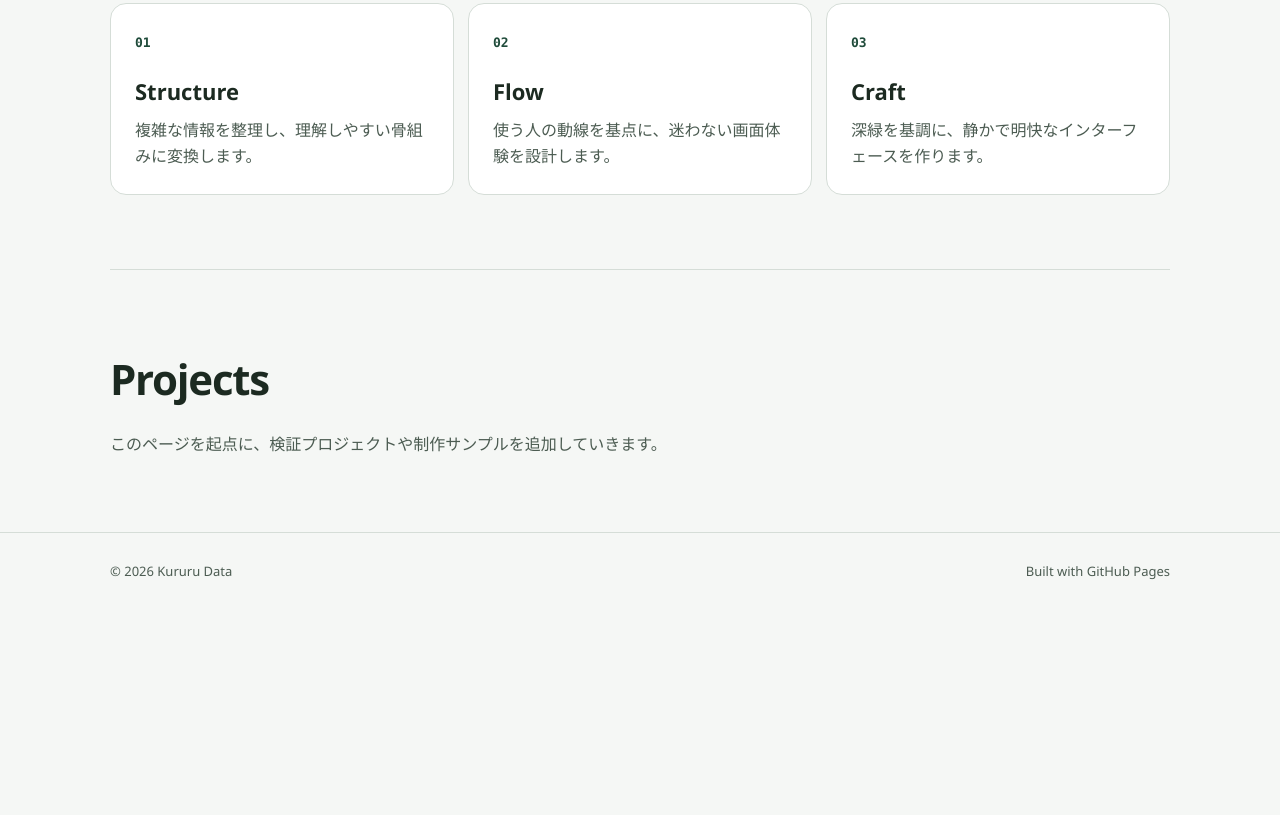
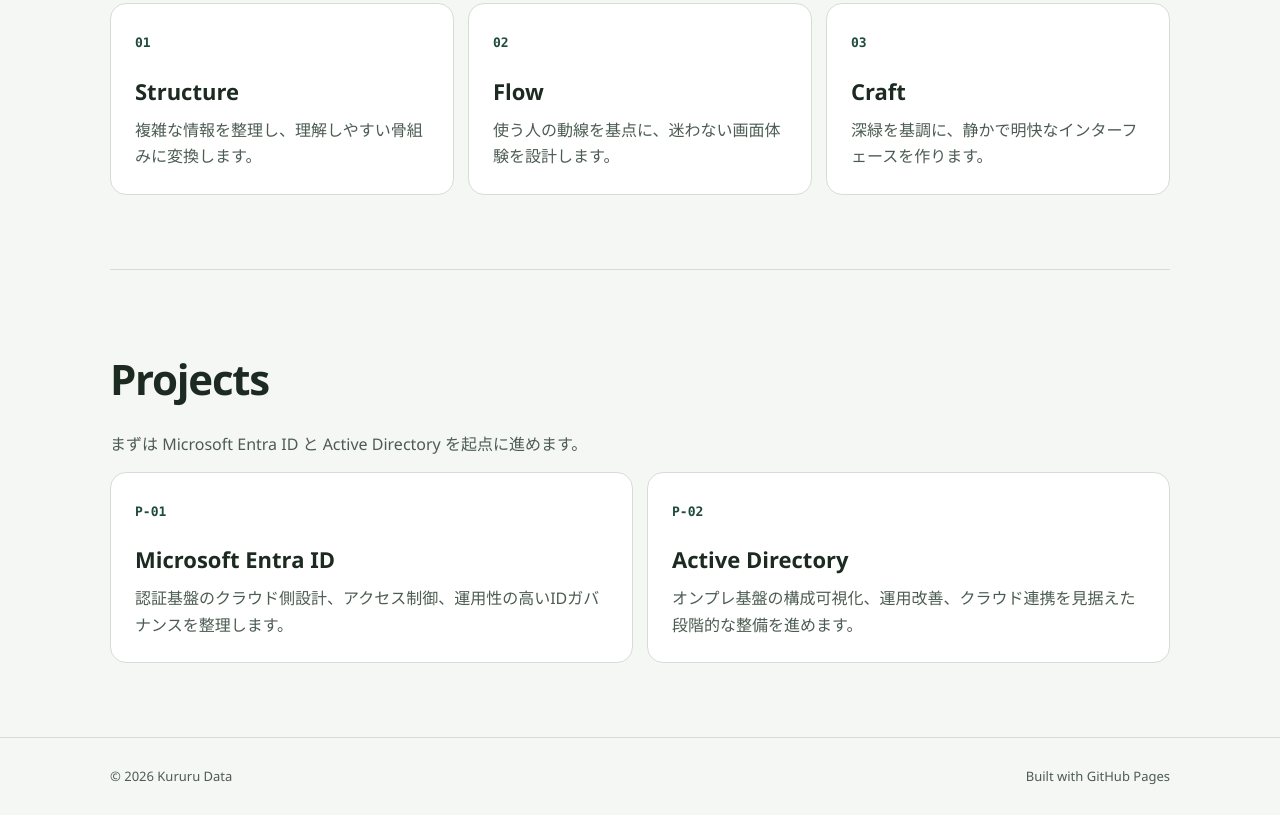
Before and after one commit to kururudata-ux/kururudata-ux.github.io, a plain HTML site: page index.html in a window 1280 px wide. Shown: the part 1097-1912 px from the top of the page. Before the commit the page ends 1707 px from the top, so only its background shows below. Drawn offline with Linux system fonts and the light colour scheme.

Commit message:
Add Entra ID and AD as first projects
Update Projects section to start with Microsoft Entra ID and Active Directory.

Co-authored-by: Copilot <223556219+Copilot@users.noreply.github.com>

```diff
--- a/index.html
+++ b/index.html
@@ -37,6 +37,7 @@
     section{padding:74px 0;border-top:1px solid var(--line)}
     h2{margin:0 0 18px;font-size:clamp(28px,4vw,42px);letter-spacing:-.03em}
     .grid{display:grid;grid-template-columns:repeat(3,1fr);gap:14px}
+    .projects-grid{display:grid;grid-template-columns:repeat(2,1fr);gap:14px}
     .card{background:var(--surface);border:1px solid var(--line);border-radius:16px;padding:24px}
     .num{color:var(--deep);font:700 13px Consolas,monospace}
     .card h3{margin:18px 0 8px;font-size:22px}
@@ -46,7 +47,7 @@
     @media (max-width:820px){
       nav{display:none}
       .hero{grid-template-columns:1fr;gap:30px;padding-top:52px}
-      .grid{grid-template-columns:1fr}
+      .grid,.projects-grid{grid-template-columns:1fr}
       .foot{flex-direction:column}
     }
   </style>
@@ -111,7 +112,19 @@
 
     <section id="projects">
       <h2>Projects</h2>
-      <p class="txt">このページを起点に、検証プロジェクトや制作サンプルを追加していきます。</p>
+      <p class="txt" style="margin-bottom:14px">まずは Microsoft Entra ID と Active Directory を起点に進めます。</p>
+      <div class="projects-grid">
+        <article class="card">
+          <span class="num">P-01</span>
+          <h3>Microsoft Entra ID</h3>
+          <p>認証基盤のクラウド側設計、アクセス制御、運用性の高いIDガバナンスを整理します。</p>
+        </article>
+        <article class="card">
+          <span class="num">P-02</span>
+          <h3>Active Directory</h3>
+          <p>オンプレ基盤の構成可視化、運用改善、クラウド連携を見据えた段階的な整備を進めます。</p>
+        </article>
+      </div>
     </section>
   </main>
 
@@ -122,4 +135,4 @@
     </div>
   </footer>
 </body>
-  </html>
+</html>
```
